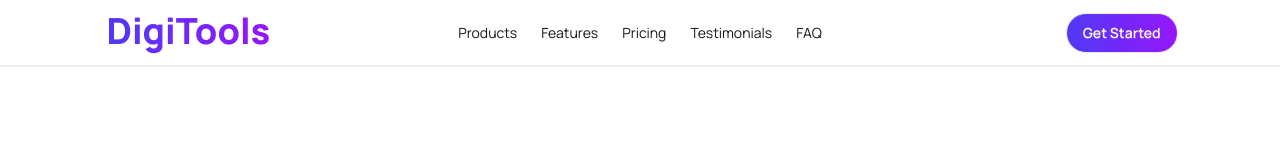
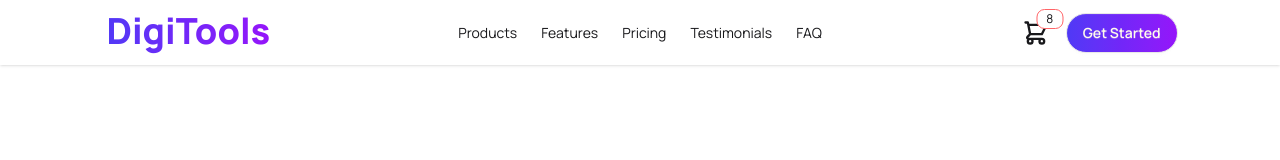
Before and after one commit to mdmasrafimahbubnirob/DigiTools-Platform, a React (Vite) app: page / in a window 1280 px wide. Shown: the top 160 px of the page. Built offline with nearby package versions, Linux system fonts and the light colour scheme.

Commit message:
navbar completed

```diff
--- a/src/components/Navbar.jsx
+++ b/src/components/Navbar.jsx
@@ -37,7 +37,14 @@ const Navbar = () => {
 
 
 
-                <div className="navbar-end">
+                <div className="navbar-end space-x-4">
+
+                    <div className="indicator">
+                        <svg xmlns="http://www.w3.org/2000/svg" className="h-7 w-7" fill="none" viewBox="0 0 24 24" stroke="currentColor"> <path strokeLinecap="round" strokeLinejoin="round" strokeWidth="2" d="M3 3h2l.4 2M7 13h10l4-8H5.4M7 13L5.4 5M7 13l-2.293 2.293c-.63.63-.184 1.707.707 1.707H17m0 0a2 2 0 100 4 2 2 0 000-4zm-8 2a2 2 0 11-4 0 2 2 0 014 0z" /> </svg>
+                        <span className="border-red-400 badge badge-sm indicator-item">8</span>
+                    </div>
+
+
                     <a className="btn rounded-full text-amber-50 bg-linear-to-r from-[#4f39f6] via-[#7226f8] to-[#9514fa] hover:text-red-300">Get Started</a>
                 </div>
             </div>
```
